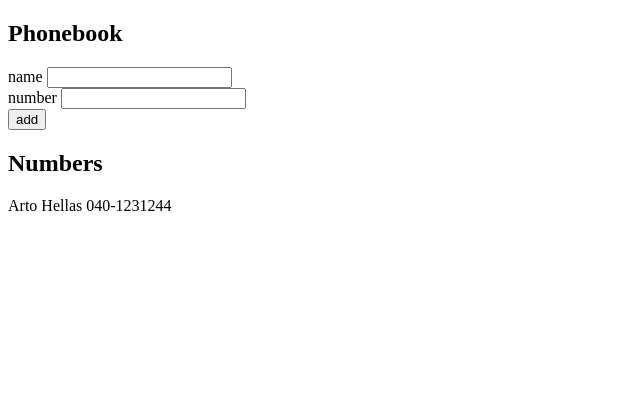
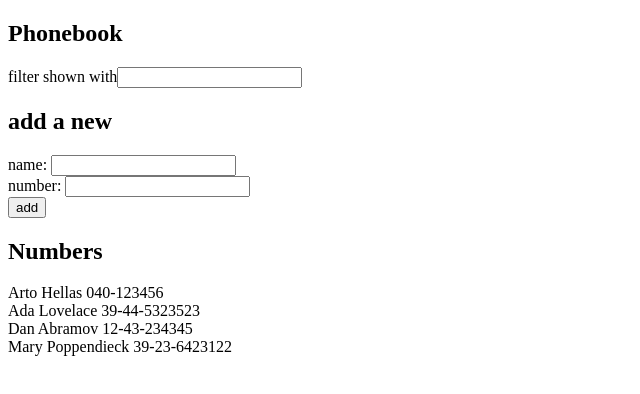
Before and after one commit to Shahtaa/05-puhelinluettelo, a React (Vite) app: page / in a window 1280 px wide. Shown: the top 394 px of the page, without its empty margins (0-640 px from the left). Built offline with nearby package versions, Linux system fonts and the light colour scheme.

Commit message:
2.9*: puhelinluettelo step4

```diff
--- a/src/App.jsx
+++ b/src/App.jsx
@@ -2,14 +2,16 @@
 import Person from './components/Person';
 
 const App = () => {
-
     const [persons, setPersons] = useState([
-        { name: 'Arto Hellas', number: '040-1231244' }
+        { name: 'Arto Hellas', number: '040-123456' },
+        { name: 'Ada Lovelace', number: '39-44-5323523' },
+        { name: 'Dan Abramov', number: '12-43-234345' },
+        { name: 'Mary Poppendieck', number: '39-23-6423122' }
     ]);
     const [newName, setNewName] = useState('');
     const [newNumber, setNewNumber] = useState('');
-
-
+    const [searchInput, setSearchInput] = useState('');
+    const [filteredPersons, setFilteredPersons] = useState(persons);
 
     const handleNameChange = (event) => {
         setNewName(event.target.value);
@@ -19,16 +21,24 @@
         setNewNumber(event.target.value);
     };
 
+    const handleChange = (event) => {
+        setSearchInput(event.target.value);
+        const filtered = persons.filter((person) =>
+            person.name.toLowerCase().includes(event.target.value.toLowerCase())
+        );
+        setFilteredPersons(filtered);
+    };
+
     const addPerson = (event) => {
-        event.preventDefault(); // This prevents the default form submission behavior
+        event.preventDefault();
         const nameExists = persons.some(person => person.name === newName);
         if (nameExists) {
             alert(`${newName} is already added to the phonebook.`);
+
             return;
         }
         const newPerson = { name: newName, number: newNumber };
-
-        setPersons(persons.concat(newPerson));
+        setPersons([...persons, newPerson]);
         setNewName('');
         setNewNumber('');
     };
@@ -36,12 +46,20 @@
     return (
         <div>
             <h2>Phonebook</h2>
+            <div>
+                filter shown with<input
+                    type="search"
+                    onChange={handleChange}
+                    value={searchInput} />
+            </div>
+
+            <h2>add a new</h2>
             <form onSubmit={addPerson}>
                 <div>
-                    name <input value={newName} onChange={handleNameChange} />
+                    name: <input value={newName} onChange={handleNameChange} />
                 </div>
                 <div>
-                    number <input value={newNumber} onChange={handleNumberChange} />
+                    number: <input value={newNumber} onChange={handleNumberChange} />
                 </div>
                 <div>
                     <button type="submit">add</button>
@@ -49,10 +67,11 @@
             </form>
 
             <h2>Numbers</h2>
-            {persons.map((person) => (
-                <Person key={person.name} person={person} />
 
+            {filteredPersons.map((person, index) => (
+                <Person key={index} person={person} />
             ))}
+
         </div>
     );
 };
--- a/src/components/Person.jsx
+++ b/src/components/Person.jsx
@@ -2,8 +2,9 @@
 const Person = ({ person }) => {
     return (
         <div>
-            <p>{person.name} {person.number}</p>
+            {person.name} {person.number}
         </div>
+
     );
 };
 
```
